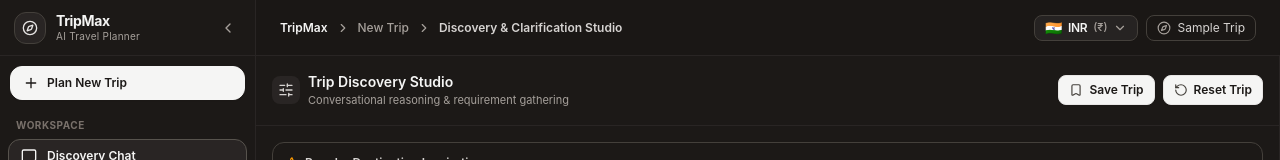
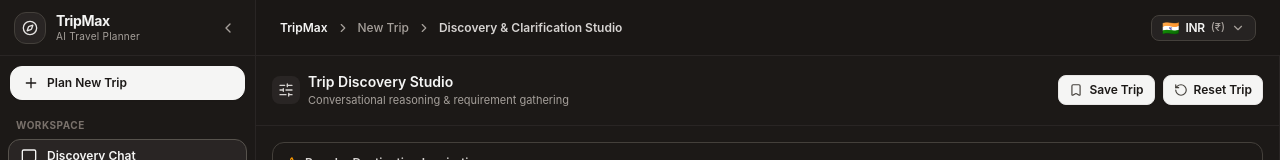
Before and after one commit to RADXIshan/TripMax, a React (Vite) app in the folder frontend/: page / in a window 1280 px wide. Shown: the top 160 px of the page. Built offline with nearby package versions, Linux system fonts and the light colour scheme.

Commit message:
refactor: remove sample trip plan feature and endpoints

```diff
--- a/frontend/src/App.tsx
+++ b/frontend/src/App.tsx
@@ -430,50 +430,6 @@
     }
   };
 
-  const loadSamplePlan = async () => {
-    setIsLoading(true);
-    try {
-      const authHeaders: Record<string, string> = {
-        ...(token ? { 'Authorization': `Bearer ${token}` } : {})
-      };
-      const res = await fetch(`${API_BASE}/api/plan/sample`, {
-        headers: authHeaders
-      });
-      if (res.ok) {
-        const data: TripPlan = await res.json();
-        setPlan(data);
-        if (token && user) {
-          savePlanToHistory(data);
-        }
-        setCurrentView('itinerary');
-        setPreferences({
-          destination: data.destination,
-          origin: data.origin,
-          duration_days: data.duration_days,
-          budget_amount: data.budget.target_budget || 220000,
-          budget_currency: data.budget.currency || 'INR',
-          interests: ['culture & history', 'food', 'photography & viewpoints'],
-          travel_pace: 'balanced',
-          party_type: 'Couple / Romantic'
-        });
-        setMessages((prev) => [
-          ...prev,
-          {
-            id: `sample-${Date.now()}`,
-            role: 'assistant',
-            content: `Loaded sample 5-day curated journey for ${data.destination}! You can inspect the itinerary on the dashboard or tell me any adjustments you would like to make.`,
-            agent_name: "Discovery Agent",
-            stage: "plan_ready"
-          }
-        ]);
-      }
-    } catch (e) {
-      console.error(e);
-    } finally {
-      setIsLoading(false);
-    }
-  };
-
   const handleNewTrip = () => {
     setPlan(null);
     setCurrentView('chat');
@@ -681,7 +637,6 @@
           currency={currency}
           onCurrencyChange={handleCurrencyChange}
           onExport={handleExportPlan}
-          onLoadSample={loadSamplePlan}
           onSaveTrip={handleSaveTrip}
           isLoading={isLoading}
           isGeneratingPlan={isGeneratingPlan}
@@ -768,7 +723,6 @@
                 onSelectTrip={handleSelectTrip}
                 onDeleteTrip={handleDeleteTrip}
                 onNewTrip={promptResetTrip}
-                onLoadPreset={() => loadSamplePlan()}
               />
             </div>
           )}
@@ -792,7 +746,7 @@
                     No Trip Generated Yet
                   </h3>
                   <p className="text-xs text-stone-400 leading-relaxed">
-                    Begin chatting in the Discovery Studio to define your trip, or load our instant sample preview.
+                    Begin chatting in the Discovery Studio to define and architect your trip.
                   </p>
                   <div className="flex items-center justify-center gap-2 pt-2">
                     <button
@@ -801,12 +755,6 @@
                     >
                       <MessageSquare className="w-3.5 h-3.5" />
                       <span>Open Discovery Studio</span>
-                    </button>
-                    <button
-                      onClick={loadSamplePlan}
-                      className="px-4 py-2 rounded-xl border border-stone-700 hover:bg-stone-800 text-stone-300 text-xs font-semibold cursor-pointer"
-                    >
-                      Load Sample Preview
                     </button>
                   </div>
                 </div>
--- a/frontend/src/components/Header.tsx
+++ b/frontend/src/components/Header.tsx
@@ -11,8 +11,8 @@
   onCurrencyChange: (c: string) => void;
   onOpenLiveSearch?: () => void;
   onExport: () => void;
-  onLoadSample: () => void;
-  isLoading: boolean;
+  onLoadSample?: () => void;
+  isLoading?: boolean;
 }
 
 export const Header: React.FC<HeaderProps> = ({
@@ -20,8 +20,6 @@
   currency,
   onCurrencyChange,
   onExport,
-  onLoadSample,
-  isLoading
 }) => {
   return (
     <header className="border-b border-stone-200 bg-white sticky top-0 z-30 transition-colors">
@@ -57,18 +55,6 @@
 
         {/* Actions */}
         <div className="flex items-center gap-2">
-          {/* Quick Sample Button */}
-          {!plan && (
-            <button
-              onClick={onLoadSample}
-              disabled={isLoading}
-              className="text-xs px-3 py-1.5 rounded-lg border border-stone-300 hover:bg-stone-100 text-stone-700 transition-colors flex items-center gap-1.5 cursor-pointer disabled:opacity-50"
-            >
-              <Compass className="w-3.5 h-3.5 text-stone-500" />
-              <span>Sample Trip</span>
-            </button>
-          )}
-
           {/* Currency Dropdown */}
           <CurrencyDropdown
             currency={currency}
--- a/frontend/src/components/MinimalNavbar.tsx
+++ b/frontend/src/components/MinimalNavbar.tsx
@@ -1,6 +1,5 @@
 import React from 'react';
 import {
-  Compass,
   Download,
   ChevronRight,
   Loader2,
@@ -16,9 +15,8 @@
   currency: string;
   onCurrencyChange: (c: string) => void;
   onExport: () => void;
-  onLoadSample: () => void;
   onSaveTrip?: () => void;
-  isLoading: boolean;
+  isLoading?: boolean;
   isGeneratingPlan: boolean;
 }
 
@@ -28,9 +26,7 @@
   currency,
   onCurrencyChange,
   onExport,
-  onLoadSample,
   onSaveTrip,
-  isLoading,
   isGeneratingPlan
 }) => {
   const viewTitles: Record<NavView, string> = {
@@ -78,17 +74,6 @@
           align="right"
         />
 
-        {!plan && (
-          <button
-            onClick={onLoadSample}
-            disabled={isLoading || isGeneratingPlan}
-            className="text-xs px-2.5 py-1 rounded-lg border border-stone-700 hover:bg-stone-800 text-stone-300 transition-colors flex items-center gap-1.5 cursor-pointer disabled:opacity-50"
-          >
-            <Compass className="w-3.5 h-3.5 text-stone-400" />
-            <span>Sample Trip</span>
-          </button>
-        )}
-
         {plan && onSaveTrip && (
           <button
             onClick={onSaveTrip}
--- a/frontend/src/components/SavedTripsTab.tsx
+++ b/frontend/src/components/SavedTripsTab.tsx
@@ -35,7 +35,6 @@
   onSelectTrip: (plan: TripPlan) => void;
   onDeleteTrip: (id: string) => void;
   onNewTrip: () => void;
-  onLoadPreset: (destination: string) => void;
   onSaveCurrentTrip?: () => void;
 }
 
@@ -48,7 +47,6 @@
   onSelectTrip,
   onDeleteTrip,
   onNewTrip,
-  onLoadPreset,
   onSaveCurrentTrip,
 }) => {
   return (
@@ -255,12 +253,6 @@
               </button>
             )}
             <button
-              onClick={() => onLoadPreset('Kyoto')}
-              className="text-xs px-3 py-1.5 rounded-xl border border-stone-750 hover:bg-stone-800 text-stone-300 cursor-pointer"
-            >
-              Load Kyoto Sample
-            </button>
-            <button
               onClick={onNewTrip}
               className="text-xs px-3.5 py-1.5 rounded-xl bg-stone-100 hover:bg-white text-stone-900 font-semibold cursor-pointer transition-all shadow-xs hover:shadow"
             >
```
Also changed, not shown: 2 other files (tests, documents, lock files or other folders).
